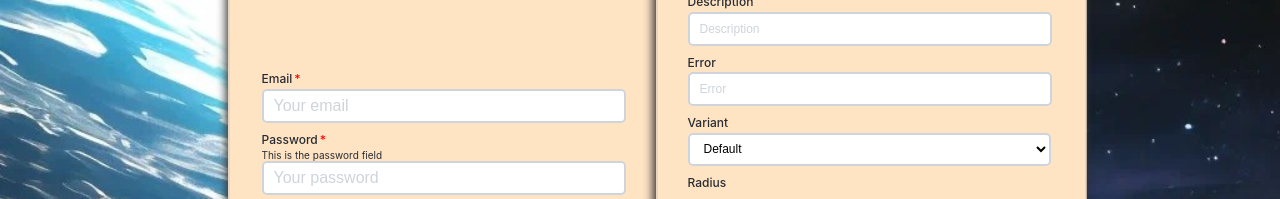
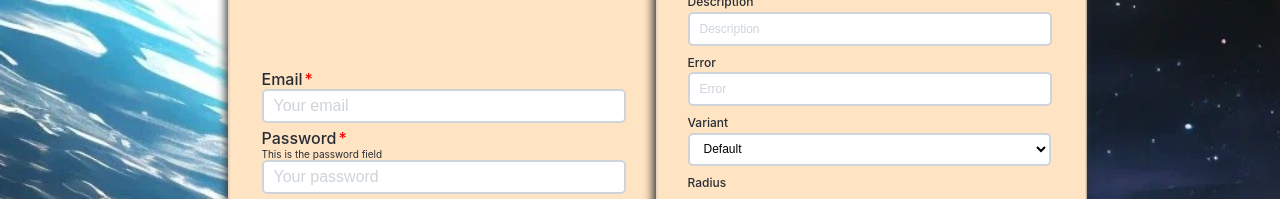
Before and after one commit to vitalyvitmens/rs-forms, a React (Create React App) app: page / in a window 1280 px wide. Shown: the part 326-525 px from the top of the page. Built offline with nearby package versions, Linux system fonts and the light colour scheme.

Commit message:
chore(src\components\CustomInput\CustomInput.jsx): добавляет возможность регулировки размера label

```diff
--- a/src/components/CustomInput/CustomInput.jsx
+++ b/src/components/CustomInput/CustomInput.jsx
@@ -9,7 +9,13 @@ export const CustomInput = forwardRef((props, ref) => {
 
 	return (
 		<div className={styles.customInput}>
-			<label className={styles.lable} htmlFor={props.id}>
+			<label
+				className={styles.lable}
+				htmlFor={props.id}
+				style={{
+					fontSize: props.size + 'px',
+				}}
+			>
 				{props.label}
 				{props.required && <span style={asteriskStyle}>*</span>}
 			</label>
```
